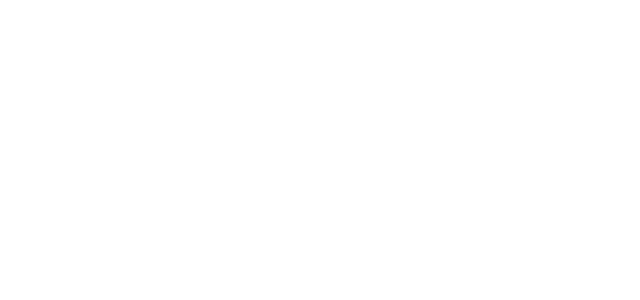
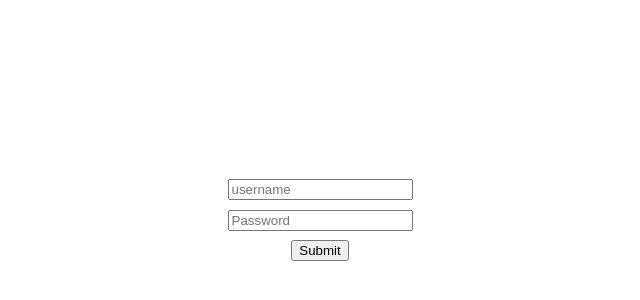
Before and after one commit to suryakantgupta/flask, a React (Create React App) app in the folder myproject/: page /login in a window 1280 px wide. Before the commit this address had no page. Shown: the part 60-360 px from the top of the page, without its empty margins (320-960 px from the left). Built offline with nearby package versions, Linux system fonts and the light colour scheme.

Commit message:
sign up login cors and protected route done

```diff
--- a/myproject/src/App.js
+++ b/myproject/src/App.js
@@ -1,6 +1,7 @@
 import './App.css';
 import { BrowserRouter as Router, Routes, Route} from 'react-router-dom'
 import Signup from './Components/SignUp/Signup';
+import Login from './Components/Login/Login';
 
 function App() {
   return (
@@ -8,6 +9,7 @@ function App() {
       <Router>
         <Routes>
           <Route exact path="/signup" element={<Signup />} />
+          <Route exact path="/login" element={<Login />} />
         </Routes>
       </Router>
     </div>
--- a/myproject/src/Components/Login/Login.js
+++ b/myproject/src/Components/Login/Login.js
@@ -0,0 +1,65 @@
+import React, { useState } from 'react'
+import './Login.scss';
+import axios from 'axios';
+import { baseUrl } from '../../baseUrl';
+import { useNavigate } from 'react-router-dom';
+
+const Login = () => {
+
+    const history = useNavigate()
+
+    const [state, setState] = useState({
+        username: '',
+        password: ''
+    })
+
+    const handleSubmit = (e) => {
+        e.preventDefault()
+
+        let fd = new FormData()
+
+        fd.append('username', state.username)
+        fd.append('password', state.password)
+
+
+        axios.post(`${baseUrl}/login`, fd)
+            .then((response) => {
+                if(response.data.status == 'success'){
+                    localStorage.setItem('token', response.data.token)
+                    history('/')
+                }else{
+                    alert(response.data.message)
+                }
+            })
+    }
+
+    return (
+        <div
+            className='login'
+        >
+            <form
+                onSubmit={handleSubmit}
+                className='form'
+            >
+                <input
+                    placeholder='username'
+                    value={state.username}
+                    onChange={(e) => setState({ ...state, username: e.target.value })}
+                />
+                <input
+                    placeholder='Password'
+                    value={state.password}
+                    onChange={(e) => setState({ ...state, password: e.target.value })}
+                />
+
+                <button
+                    type='submit'
+                >
+                    Submit
+                </button>
+            </form>
+        </div>
+    )
+}
+
+export default Login
--- a/myproject/src/Components/Login/Login.scss
+++ b/myproject/src/Components/Login/Login.scss
@@ -0,0 +1,13 @@
+.login {
+    display: grid;
+    place-items: center;
+    height: 70vh;
+
+    .form {
+        display: flex;
+        flex-direction: column;
+        align-items: center;
+        justify-content: space-evenly;
+        height: 100px;
+    }
+}
--- a/myproject/src/Components/SignUp/Signup.js
+++ b/myproject/src/Components/SignUp/Signup.js
@@ -2,8 +2,11 @@ import React, { useState } from 'react'
 import './SignUp.scss';
 import axios from 'axios';
 import { baseUrl } from '../../baseUrl';
+import { useNavigate } from 'react-router-dom';
 
 const Signup = () => {
+
+    const history = useNavigate()
 
     const [state, setState] = useState({
         username: '',
@@ -11,10 +14,20 @@ const Signup = () => {
         password: ''
     })
 
-    const handleSubmit = () => {
-        axios.post(`${baseUrl}/signup`, state)
-            .then(() => {
-                console.log('Success')
+    const handleSubmit = (e) => {
+        e.preventDefault()
+
+        let fd = new FormData()
+
+        fd.append('username', state.username)
+        fd.append('email', state.email)
+        fd.append('password', state.password)
+
+
+        axios.post(`${baseUrl}/signup`, fd)
+            .then((response) => {
+                console.log(response)
+                history('/')
             })
     }
 
```
Also changed, not shown: 1 other file (tests, documents, lock files or other folders).
